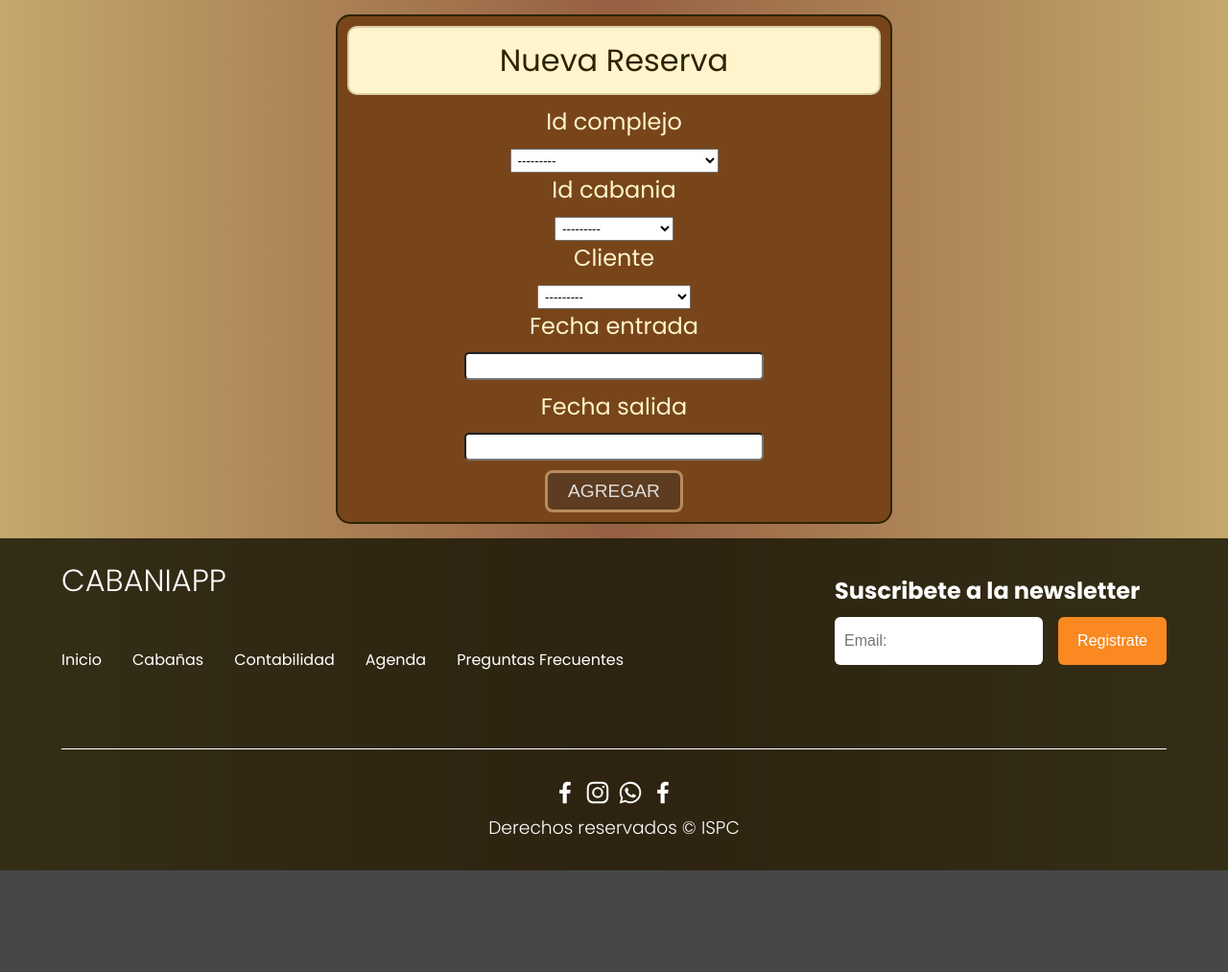
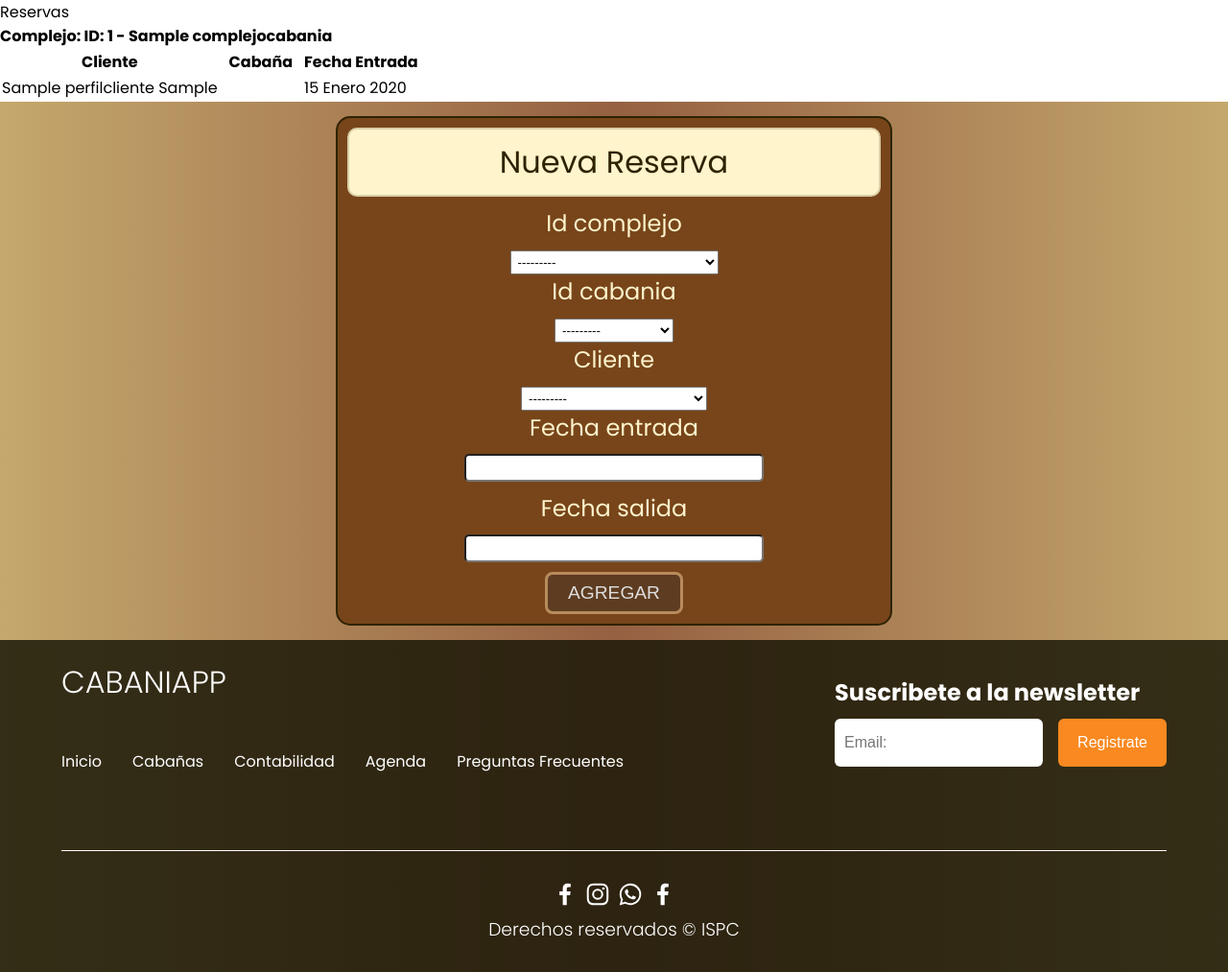
Before and after one commit to GastonSca/grupo6-cdc, a Django app: page /reservas/ in a window 1280 px wide. Shown: the part 350-1363 px from the top of the page at 96% size. Before the commit the page ends 1257 px from the top, so only its background shows below. Run offline with Django 4.2, Linux system fonts and the light colour scheme; tables that the repository leaves empty hold one stand-in row (values such as "Sample post").

Commit message:
reservas

```diff
--- a/cabaniapp/perfil/models.py
+++ b/cabaniapp/perfil/models.py
@@ -20,3 +20,6 @@ class Perfil(Persona): #Relacion 1 a 1. Cada Perfil es una Persona
 
 class PerfilCliente(Persona):
     antecedentes = models.CharField(max_length=150)
+
+    def __str__(self):
+        return f'{self.nombre} {self.apellido}'
--- a/cabaniapp/principal/models.py
+++ b/cabaniapp/principal/models.py
@@ -38,4 +38,4 @@ class Reserva(models.Model):
 
 
     def __str__(self):
-        return f"Alquiler de {self.cabana} en {self.complejo}"
+        return f"Alquiler de {self.id_cabania} en {self.id_complejo} por {self.cliente}"
--- a/cabaniapp/principal/views.py
+++ b/cabaniapp/principal/views.py
@@ -82,4 +82,5 @@ def reservas (request):
         'reserva_form': reserva_form,
         'reservas': reservas
     }
-    return render(request, 'reservas/reserva.html', context)
+
+    return render(request,'reservas/reserva.html',context)
--- a/cabaniapp/templates/reservas/reserva.html
+++ b/cabaniapp/templates/reservas/reserva.html
@@ -3,10 +3,42 @@
 {% load static %}
 {% block contenido %}
 <main class="background-style">
+
+    {% for reserva in reservas %}
+    <div class="row">
+      <div class="col-lg-6 mx-auto">
+        <div class="card text-center" style="background-color: white;">
+          <div class="card-header text-start">
+            Reservas
+          </div>
+          <div class="card-body">
+            <h4 class="card-title text-start">Complejo: {{reserva.id_complejo}}</h4>
+            <table>
+              <tr>
+                <th style="padding-right: 10px;">Cliente</th>
+                <th style="padding-right: 10px;">Cabaña</th>
+                <th style="padding-right: 10px;">Fecha Entrada</th>
+              </tr>
+              <tr>
+                <td style="padding-right: 10px;">{{reserva.cliente}}</td>
+                <td style="padding-right: 10px;"> {{reserva.id_cabania}}</td>
+                <td style="padding-right: 10px;">{{reserva.fecha_entrada}}</td>
+              </tr>
+            </table>
+          </div>
+          <div class="card-footer text-muted text-end"></div>
+        </div>
+      </div>
+    </div>
+
+
+    {% endfor %}
+
+
     <div class="container">
         <div class="forms-cabanias">
             <div class="perfil form-cabania" id="reservas">
-                <form name="reservaForm"  action="reservas" method="POST">
+                <form name="reservaForm"  action="/principal/reservas/" method="POST">
                     {% csrf_token %}
                     <legend>Nueva Reserva</legend>
 
```
Also changed, not shown: cabaniapp/principal/migrations/0001_initial.py, cabaniapp/principal/migrations/0002_servicio_cabania.py (deleted), cabaniapp/principal/migrations/0003_reserva.py (deleted), cabaniapp/principal/migrations/0004_rename_cabana_reserva_id_cabania_and_more.py (deleted), 1 other file.
